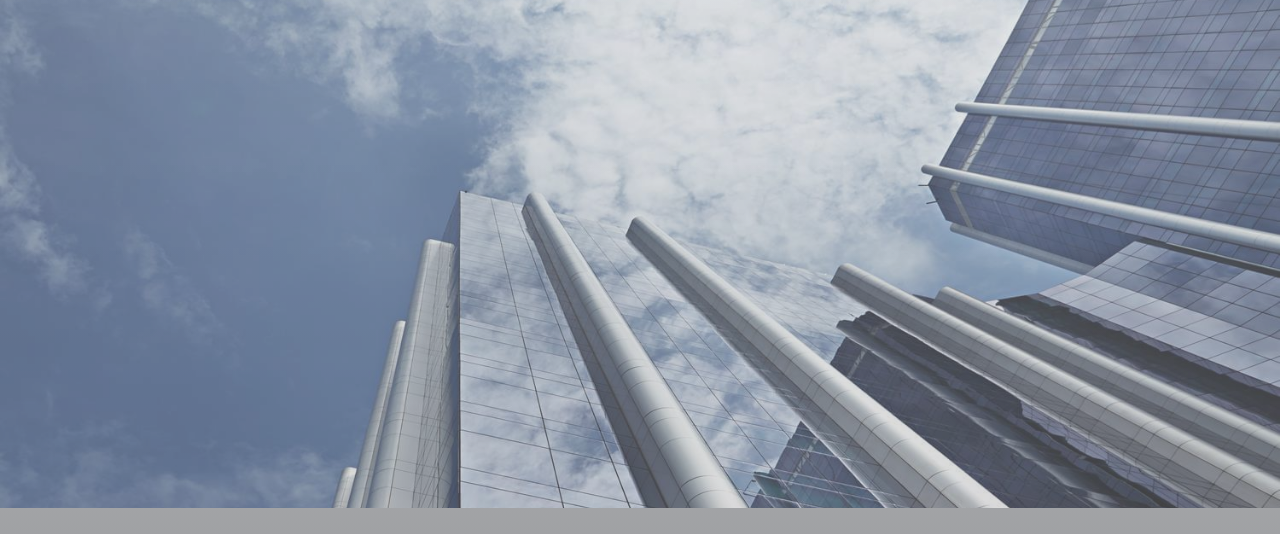
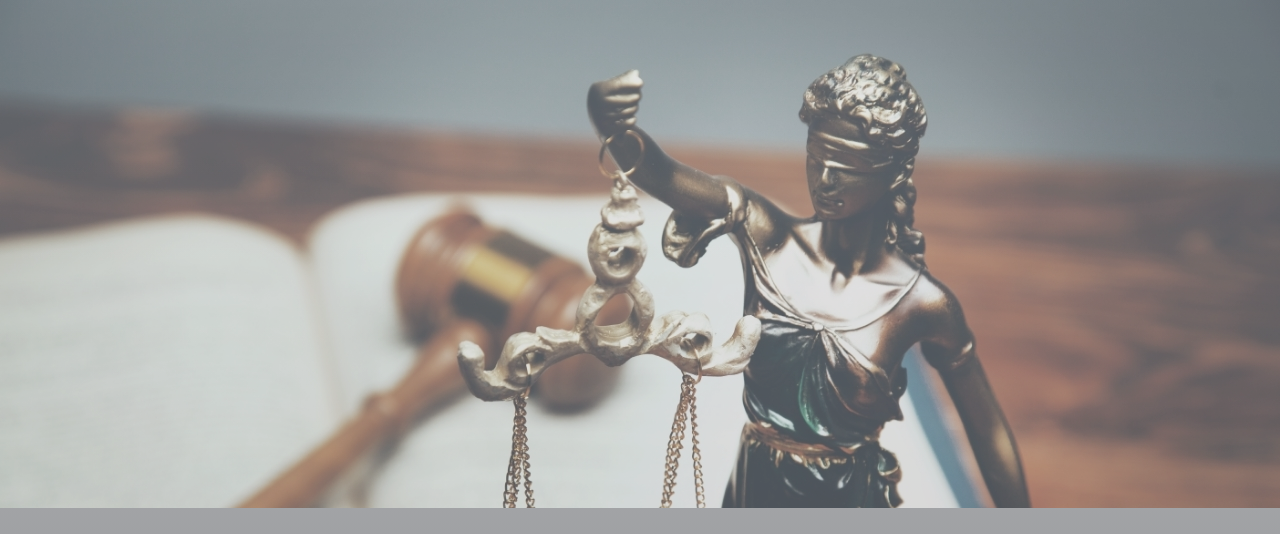
Before and after one commit to Brunogermini/advocacia-2, a plain HTML site: page index.html in a window 1280 px wide. Shown: the part 89-623 px from the top of the page. Drawn offline with nearby package versions, Linux system fonts and the light colour scheme.

Commit message:
Update header.css

```diff
--- a/css/header.css
+++ b/css/header.css
@@ -37,7 +37,7 @@
   grid-template-columns: 1fr;
 }
 .fundo {
-  background: url(../img/blog_180130.jpg), no-repeat;
+  background: url(../img/Advocacia-criminal_-o-que-é-e-como-trabalhar-nessa-área_.webp), no-repeat;
   background-size: cover;
   background-position: center top;
   background-attachment: fixed;
```
